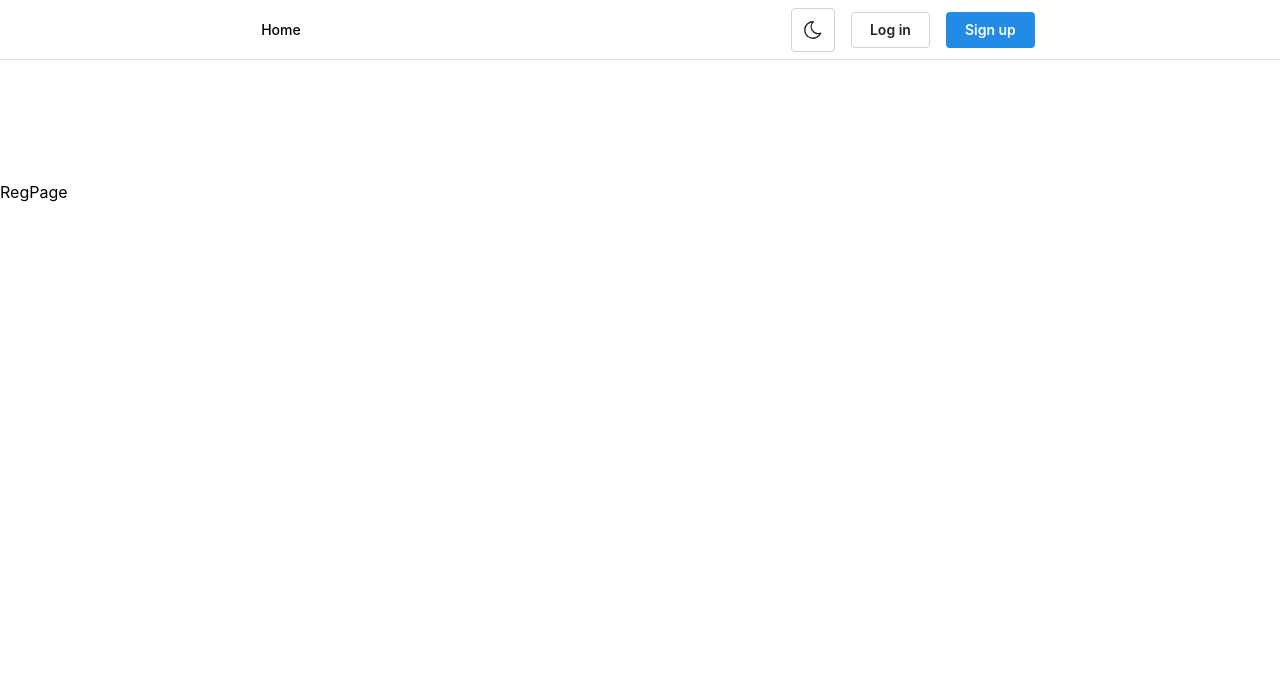
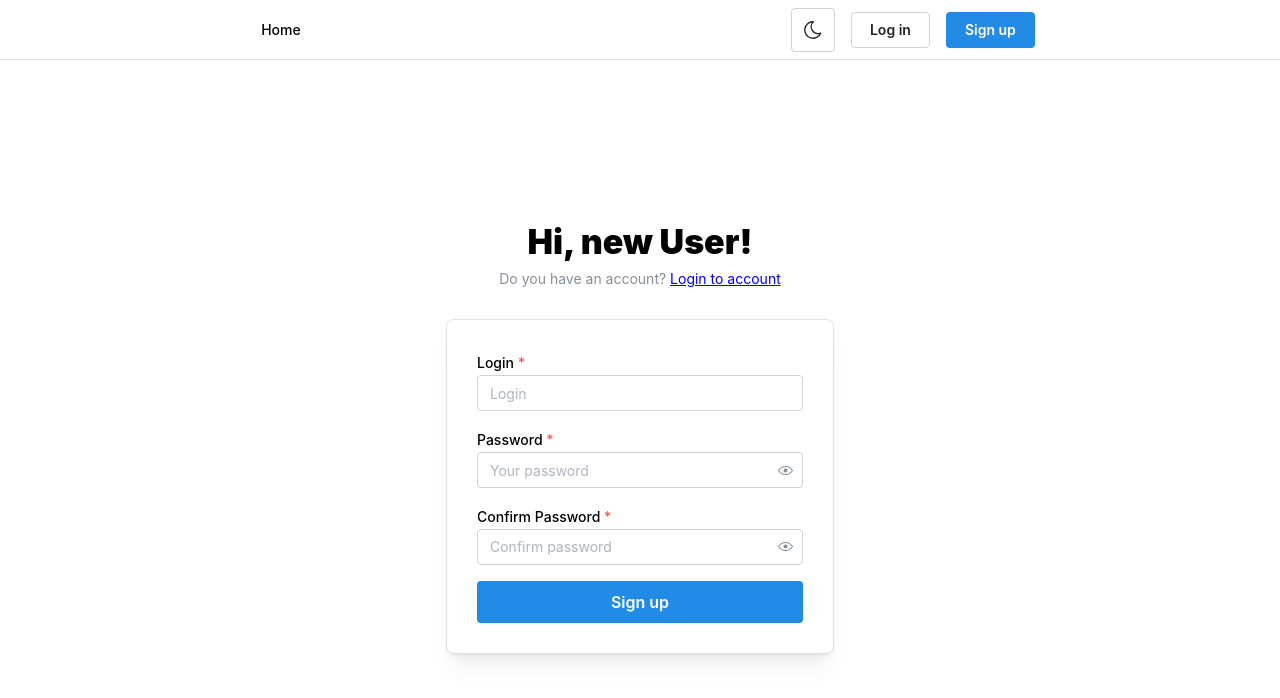
Before and after one commit to tomq29/Phase3FridayProject, a React (Vite) app in the folder client/: page /auth/reg in a window 1280 px wide. Shown: the top 698 px of the page. Built offline with nearby package versions, Linux system fonts and the light colour scheme.

Commit message:
createLogRegPage relise 1

```diff
--- /dev/null
+++ b/client/src/pages/LogRegPage/AunthenticationTitle.module.css
@@ -0,0 +1,6 @@
+.title {
+    font-family:
+      Greycliff CF,
+      var(--mantine-font-family);
+    font-weight: 900;
+  }
--- a/client/src/pages/LogRegPage/LoginPage.tsx
+++ b/client/src/pages/LogRegPage/LoginPage.tsx
@@ -1,9 +1,58 @@
-import React from 'react'
+import {
+  TextInput,
+  PasswordInput,
+  Checkbox,
+  Anchor,
+  Paper,
+  Title,
+  Text,
+  Container,
+  Group,
+  Button,
+} from '@mantine/core';
+import classes from './AunthenticationTitle.module.css';
+import { Link } from 'react-router-dom';
+import { SubmitHandler, useForm } from "react-hook-form"
 
-function LoginPage(): JSX.Element {
-  return (
-<div>LoginPage</div>
-)
+export function AuthenticationTitle() {
+
+
+
+  const { register, handleSubmit, formState: { errors }, watch } = useForm<{ login: string, password: string }>({
+    mode: 'onChange',
+});
+
+const onSubmit: SubmitHandler<{ login: string, password: string }> = (data) => {
+  console.log(data)
 }
 
-export default LoginPage
+
+  return (
+    <Container size={420} my={40}>
+      <Title ta="center" className={classes.title}>
+        Welcome back!
+      </Title>
+      <Text c="dimmed" size="sm" ta="center" mt={5}>
+        Do not have an account yet?{' '}
+        <Anchor size="sm" component="button">
+          <Link to="/auth/reg">Create account</Link>
+        </Anchor>
+      </Text>
+      <form  onSubmit={handleSubmit(onSubmit)}>
+      <Paper  withBorder shadow="md" p={30} mt={30} radius="md" >
+        <TextInput label="Login" placeholder="Login" required  {...register("login")}/>
+        <PasswordInput label="Password" placeholder="Your password" required mt="md" {...register("password")}/>
+        <Group justify="space-between" mt="lg">
+          <Anchor component="button" size="sm">
+          </Anchor>
+        </Group>
+        <Button fullWidth mt="md" type="submit"  size="md">
+          Sign in
+        </Button>
+      </Paper>
+      </form>
+    </Container>
+  );
+}
+
+export default AuthenticationTitle;
--- a/client/src/pages/LogRegPage/RegPage.tsx
+++ b/client/src/pages/LogRegPage/RegPage.tsx
@@ -1,8 +1,52 @@
-import React from 'react'
+import {
+  TextInput,
+  PasswordInput,
+  Checkbox,
+  Anchor,
+  Paper,
+  Title,
+  Text,
+  Container,
+  Group,
+  Button,
+} from '@mantine/core';
+import classes from './AunthenticationTitle.module.css';
+import { Link } from 'react-router-dom';
+import { SubmitHandler, useForm } from "react-hook-form"
 
 function RegPage(): JSX.Element {
+
+
+  const { register, handleSubmit, formState: { errors }, watch } = useForm<{ login: string, password: string }>({
+    mode: 'onChange',
+});
+
+const onSubmit: SubmitHandler<{ login: string, password: string }> = (data) => {
+  console.log(data)
+}
   return (
-<div>RegPage</div>
+<Container size={420} my={40}>
+      <Title ta="center" className={classes.title}>
+        Hi, new User!
+      </Title>
+      <Text c="dimmed" size="sm" ta="center" mt={5}>
+      Do you have an account?{' '}
+        <Anchor size="sm" component="button">
+          <Link to="/auth/login">
+              Login to account</Link>
+        </Anchor>
+      </Text>
+      <form  onSubmit={handleSubmit(onSubmit)}>
+      <Paper  withBorder shadow="md" p={30} mt={30} radius="md" >
+        <TextInput label="Login" placeholder="Login" required  {...register("login")}/>
+        <PasswordInput label="Password" placeholder="Your password" required mt="md" {...register("password")}/>
+        <PasswordInput label="Confirm Password" placeholder="Confirm password" required mt="md" {...register("password")}/>
+        <Button fullWidth mt="md" type="submit"  size="md">
+          Sign up
+        </Button>
+      </Paper>
+      </form>
+    </Container>
 )
 }
 
```
Also changed, not shown: 1 other file (tests, documents, lock files or other folders).
